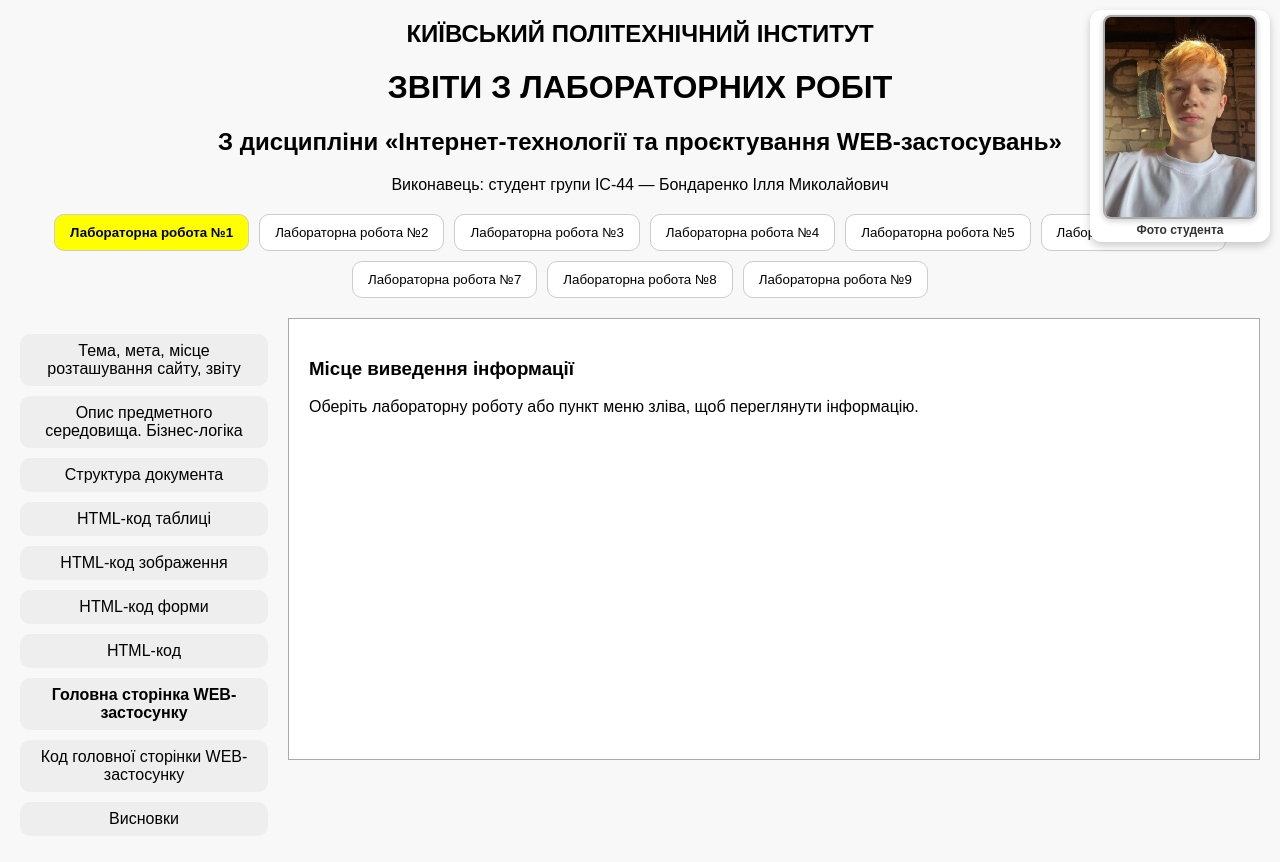
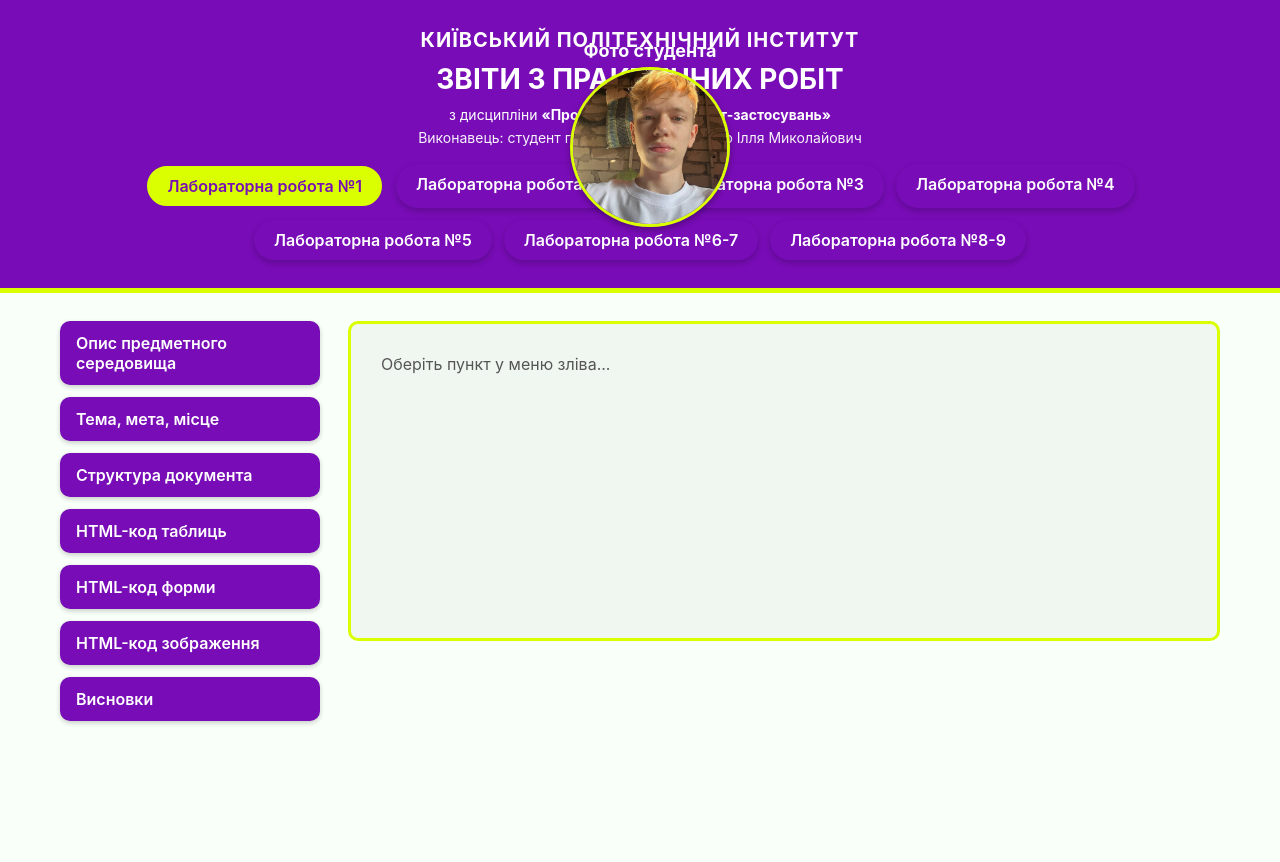
Before and after one commit to stefix66/IC-44_appRECORD-BondarenkoIllia-FIOT-2025, a plain HTML site: page index.html in a window 1280 px wide. After the commit the page ends 800 px from the top, so only its background shows below. Drawn offline with Linux system fonts and the light colour scheme.

Commit message:
feat: new file structure

```diff
--- /dev/null
+++ b/css/style.css
@@ -0,0 +1,156 @@
+:root{
+  --green:#780cb6;
+  --lime:#d9ff00;
+  --bg:#f9fff9;
+  --muted:#f0f7f0;
+  --text:#111;
+}
+*{box-sizing:border-box}
+html,body{height:100%}
+body{
+  margin:0;
+  font-family: Inter, system-ui, -apple-system, "Segoe UI", Roboto, "Helvetica Neue", Arial;
+  background:var(--bg);
+  color:var(--text);
+  -webkit-font-smoothing:antialiased;
+  -moz-osx-font-smoothing:grayscale;
+}
+.container{max-width:1200px;margin:0 auto;padding:0 20px}
+.site-header{
+  background:var(--green);
+  color:#fff;
+  padding:28px 0;
+  text-align:center;
+  border-bottom:5px solid var(--lime);
+}
+.header-top h1{margin:0;font-size:20px;letter-spacing:1px}
+.header-top .subject{margin:10px 0;font-size:28px;font-weight:700}
+.header-top .discipline{margin:6px 0;font-size:14px}
+.header-top .student{margin:6px 0;font-size:14px;opacity:0.95}
+.labs-menu{
+  display:flex;
+  justify-content:center;
+  gap:12px;
+  flex-wrap:wrap;
+  margin-top:18px
+}
+.labs-menu a{
+  display:inline-block;
+  padding:10px 20px;
+  border-radius:28px;
+  background:var(--green);
+  color:#fff;
+  text-decoration:none;
+  font-weight:600;
+  transition:all .25s ease;
+  box-shadow:0 3px 6px rgba(0,0,0,.2);
+}
+.labs-menu a:hover{
+  background:var(--lime);
+  color:var(--green);
+  transform:translateY(-3px) scale(1.05);
+  box-shadow:0 5px 10px rgba(0,0,0,.25);
+}
+.labs-menu a.active-top{
+  background:var(--lime);
+  color:var(--green);
+  border:2px solid var(--green);
+  box-shadow:none
+}
+.main{
+  display:flex;
+  gap:28px;
+  padding:28px 20px;
+  align-items:flex-start
+}
+.sidebar{
+  width:260px;
+  display:flex;
+  flex-direction:column;
+  gap:12px
+}
+.sidebar .sidebar-empty{
+  padding:14px;
+  background:transparent;
+  color:var(--text)
+}
+.sidebar a{
+  display:block;
+  padding:12px 16px;
+  border-radius:10px;
+  background:var(--green);
+  color:#fff;
+  text-decoration:none;
+  font-weight:600;
+  transition:all .25s ease;
+  box-shadow:0 2px 5px rgba(0,0,0,.2);
+}
+.sidebar a:hover{
+  background:var(--lime);
+  color:var(--green);
+  transform:translateX(6px);
+  box-shadow:0 4px 8px rgba(0,0,0,.25);
+}
+.sidebar a.active-side{
+  background:var(--lime);
+  color:var(--green);
+  border:2px solid var(--green);
+  padding:11px 15px;
+  box-shadow:none
+}
+.content{
+  flex:1;
+  background:var(--muted);
+  padding:22px;
+  border-radius:10px;
+  border:3px solid var(--lime);
+  min-height:320px
+}
+.content h2{margin-top:0}
+.content ul{padding-left:20px}
+.content a{color:var(--green);text-decoration:underline}
+.content-empty{color:#555;padding:8px}
+.content-error{color:#a00;padding:8px;background:#fff1f1;border-radius:6px;padding:12px}
+@media (max-width:1000px){
+  .container{padding:0 16px}
+  .sidebar{width:220px}
+  .header-top .subject{font-size:22px}
+}
+@media (max-width:800px){
+  .main{flex-direction:column}
+  .sidebar{width:100%;flex-direction:row;overflow:auto;padding-bottom:8px}
+  .sidebar a{white-space:nowrap;margin-right:8px}
+  .content{order:2}
+}
+
+.site-header {
+  position: relative;
+}
+
+.student-photo-wrapper {
+  position: fixed;
+  top: 40px;
+  right: 550px;
+  text-align: center;
+  font-size: 18px;
+  color: #fff;
+  font-weight: 700;
+   z-index: 1000;
+}
+
+
+
+.student-photo-label {
+  display: block;
+  margin-bottom: 6px;
+}
+
+/* Фото студента */
+.student-photo {
+  width: 160px;
+  height: 160px;
+  object-fit: cover;
+  border-radius: 50%;
+  border: 3px solid var(--lime);
+  box-shadow: 0 3px 6px rgba(0,0,0,.3);
+}
--- a/index.html
+++ b/index.html
@@ -1,217 +1,157 @@
 <!DOCTYPE html>
 <html lang="uk">
 <head>
-    <meta charset="UTF-8">
-    <title>Звіт з лабораторних робіт</title>
-    <style>
-        body {
-            font-family: Arial, sans-serif;
-            margin: 20px;
-            background-color: #f8f8f8;
-        }
-        h1, h2 {
-            text-align: center;
-        }
-        .header {
-            text-align: center;
-            margin-bottom: 20px;
-        }
-        .lab-buttons {
-            display: flex;
-            justify-content: center;
-            gap: 10px;
-            margin-bottom: 20px;
-            flex-wrap: wrap;
-        }
-        .lab-buttons button {
-            padding: 10px 15px;
-            border: 1px solid #ccc;
-            background: #fff;
-            cursor: pointer;
-            border-radius: 10px;
-        }
-        .lab-buttons button.active {
-            background: yellow;
-            font-weight: bold;
-        }
-        .sidebar {
-            width: 20%;
-            float: left;
-        }
-        .sidebar ul {
-            list-style: none;
-            padding: 0;
-        }
-        .sidebar li {
-            margin: 10px 0;
-            padding: 8px;
-            background: #eee;
-            border-radius: 10px;
-            text-align: center;
-            cursor: pointer;
-        }
-        .sidebar li:hover {
-            background: #ddd;
-        }
-        .content {
-            width: 75%;
-            float: right;
-            min-height: 400px;
-            border: 1px solid #aaa;
-            background: #fff;
-            padding: 20px;
-        }
-        .student-photo-container {
-            position: fixed;
-            top: 10px;
-            right: 10px;
-            width: 170px;
-            text-align: center;
-            z-index: 1000;
-            background: #fff;
-            padding: 5px;
-            border-radius: 12px;
-            box-shadow: 0 4px 8px rgba(0,0,0,0.2);
-        }
-        .student-photo-container img {
-            width: 150px;
-            height: auto;
-            border: 2px solid #aaa;
-            border-radius: 8px;
-            display: block;
-            margin: 0 auto;
-            box-shadow: 0 2px 6px rgba(0,0,0,0.2);
-        }
-        .student-photo-container span {
-            display: block;
-            font-size: 12px;
-            color: #333;
-            margin-top: 4px;
-            font-weight: bold;
-        }
-        .clearfix::after {
-            content: "";
-            display: table;
-            clear: both;
-        }
-        pre {
-            background: #f0f0f0;
-            padding: 10px;
-            border-radius: 8px;
-            overflow-x: auto;
-            white-space: pre-wrap;
-            word-wrap: break-word;
-        }
-    </style>
+<meta charset="utf-8">
+<meta name="viewport" content="width=device-width,initial-scale=1">
+<title>Звіти з лабораторних робіт</title>
+<link rel="stylesheet" href="css/style.css">
 </head>
 <body>
+<header class="site-header">
+  <div class="container">
+    <div class="header-top">
+      <h1>КИЇВСЬКИЙ ПОЛІТЕХНІЧНИЙ ІНСТИТУТ</h1>
+      <p class="subject">ЗВІТИ З ПРАКТИЧНИХ РОБІТ</p>
+      <p class="discipline">з дисципліни <strong>«Програмування інтернет-застосувань»</strong></p>
+      <p class="student">Виконавець: студент групи ІС-44 Бондаренко Ілля Миколайович</p>
 
-    <div class="student-photo-container">
-        <img src="img/student.jpg" alt="Фото студента">
-        <span>Фото студента</span>
+      <div class="student-photo-wrapper">
+        <span class="student-photo-label">Фото студента</span>
+        <img src="img/student.jpg" alt="Фото студента" class="student-photo">
+      </div>
     </div>
 
-    <div class="header">
-        <h2>КИЇВСЬКИЙ ПОЛІТЕХНІЧНИЙ ІНСТИТУТ</h2>
-        <h1>ЗВІТИ З ЛАБОРАТОРНИХ РОБІТ</h1>
-        <h2>З дисципліни «Інтернет-технології та проєктування WEB-застосувань»</h2>
-        <p>Виконавець: студент групи ІС-44 — Бондаренко Ілля Миколайович</p>
-    </div>
+    <nav class="labs-menu" role="navigation" aria-label="Лабораторні роботи">
+      <a href="#" data-lab="lab1" class="lab-link">Лабораторна робота №1</a>
+      <a href="#" data-lab="lab2" class="lab-link">Лабораторна робота №2</a>
+      <a href="#" data-lab="lab3" class="lab-link">Лабораторна робота №3</a>
+      <a href="#" data-lab="lab4" class="lab-link">Лабораторна робота №4</a>
+      <a href="#" data-lab="lab5" class="lab-link">Лабораторна робота №5</a>
+      <a href="#" data-lab="lab6-7" class="lab-link">Лабораторна робота №6-7</a>
+      <a href="#" data-lab="lab8-9" class="lab-link">Лабораторна робота №8-9</a>
+    </nav>
+  </div>
+</header>
 
-    <div class="lab-buttons">
-        <button class="active" onclick="loadLab(1)">Лабораторна робота №1</button>
-        <button onclick="loadLab(2)">Лабораторна робота №2</button>
-        <button onclick="loadLab(3)">Лабораторна робота №3</button>
-        <button onclick="loadLab(4)">Лабораторна робота №4</button>
-        <button onclick="loadLab(5)">Лабораторна робота №5</button>
-        <button onclick="loadLab(6)">Лабораторна робота №6</button>
-        <button onclick="loadLab(7)">Лабораторна робота №7</button>
-        <button onclick="loadLab(8)">Лабораторна робота №8</button>
-        <button onclick="loadLab(9)">Лабораторна робота №9</button>
-    </div>
+<main class="main container">
+  <aside id="sidebar" class="sidebar" aria-label="Пункти лабораторної">
+    <div class="sidebar-empty">Оберіть лабораторну роботу</div>
+  </aside>
+  <section id="content" class="content" tabindex="0">
+    <div class="content-empty">Вміст буде завантажуватись сюди</div>
+  </section>
+</main>
 
-    <div class="clearfix">
-        <div class="sidebar">
-            <ul>
-                <li onclick="loadSection('theme')">Тема, мета, місце розташування сайту, звіту</li>
-                <li onclick="loadSection('description')">Опис предметного середовища. Бізнес-логіка</li>
-                <li onclick="loadSection('structure')">Структура документа</li>
-                <li onclick="loadSection('table')">HTML-код таблиці</li>
-                <li onclick="loadSection('image')">HTML-код зображення</li>
-                <li onclick="loadSection('form')">HTML-код форми</li>
-                <li onclick="loadSection('html')">HTML-код</li>
-                <li onclick="loadSection('mainPage')"><b>Головна сторінка WEB-застосунку</b></li>
-                <li onclick="loadSection('mainCode')">Код головної сторінки WEB-застосунку</li>
-                <li onclick="loadSection('conclusions')">Висновки</li>
-            </ul>
-        </div>
+<script>
+const menuItems = {
+  "lab1": [
+    {file: "lab1/lab-1.1.html", name: "Опис предметного середовища"},
+    {file: "lab1/lab-1.2.html", name: "Тема, мета, місце"},
+    {file: "lab1/lab-1.3.html", name: "Структура документа"},
+    {file: "lab1/lab-1.4.html", name: "HTML-код таблиць"},
+    {file: "lab1/lab-1.5.html", name: "HTML-код форми"},
+    {file: "lab1/lab-1.6.html", name: "HTML-код зображення"},
+    {file: "lab1/lab-1.7.html", name: "Висновки"}
+  ],
+  "lab2": [
+    {file: "lab2/lab-2.1.html", name: "Опис предметного середовища"},
+    {file: "lab2/lab-2.2.html", name: "Тема, мета, місце"},
+    {file: "lab2/lab-2.3.html", name: "Висновки"}
+  ],
+  "lab3": [
+    {file: "lab3/lab-3.1.html", name: "Опис предметного середовища"},
+    {file: "lab3/lab-3.2.html", name: "Тема, мета, місце"},
+    {file: "lab3/lab-3.3.html", name: "Висновки"}
+  ],
+  "lab4": [
+    {file: "lab4/lab-4.1.html", name: "Опис предметного середовища"},
+    {file: "lab4/lab-4.2.html", name: "Тема, мета, місце"},
+    {file: "lab4/lab-4.3.html", name: "Висновки"}
+  ],
+  "lab5": [
+    {file: "lab5/lab-5.1.html", name: "Опис предметного середовища"},
+    {file: "lab5/lab-5.2.html", name: "Тема, мета, місце"},
+    {file: "lab5/lab-5.3.html", name: "Висновки"}
+  ],
+  "lab6-7": [
+    {file: "lab6-7/lab-6.1.html", name: "Опис предметного середовища"},
+    {file: "lab6-7/lab-6.2.html", name: "Тема, мета, місце"},
+    {file: "lab6-7/lab-6.3.html", name: "Висновки"}
+  ],
+  "lab8-9": [
+    {file: "lab8-9/lab-8.1.html", name: "Опис предметного середовища"},
+    {file: "lab8-9/lab-8.2.html", name: "Тема, мета, місце"},
+    {file: "lab8-9/lab-8.3.html", name: "Висновки"}
+  ]
+};
 
-        <div class="content" id="content">
-            <h3>Місце виведення інформації</h3>
-            <p>Оберіть лабораторну роботу або пункт меню зліва, щоб переглянути інформацію.</p>
-        </div>
-    </div>
+const topLinks = document.querySelectorAll(".lab-link");
+const sidebar = document.getElementById("sidebar");
+const content = document.getElementById("content");
+let activeSidebarLink = null;
 
-    <script>
-        function loadLab(labNumber) {
-            document.querySelectorAll('.lab-buttons button').forEach(btn => btn.classList.remove('active'));
-            document.querySelectorAll('.lab-buttons button')[labNumber-1].classList.add('active');
-            document.getElementById("content").innerHTML = `
-                <h3>Лабораторна робота №${labNumber}</h3>
-                <p>Тут буде зміст лабораторної роботи №${labNumber}.</p>
-            `;
-        }
+function clearActiveTop() {
+  topLinks.forEach(l => l.classList.remove("active-top"));
+}
+function clearActiveSidebar() {
+  const nodes = sidebar.querySelectorAll("a");
+  nodes.forEach(n => n.classList.remove("active-side"));
+  activeSidebarLink = null;
+}
+function buildSidebar(lab) {
+  sidebar.innerHTML = "";
+  const items = menuItems[lab];
+  if (!items) {
+    sidebar.innerHTML = "<div class='sidebar-empty'>Матеріали ще не додані</div>";
+    content.innerHTML = "<div class='content-empty'>Оберіть пункт</div>";
+    return;
+  }
+  items.forEach(it => {
+    const a = document.createElement("a");
+    a.href = "#";
+    a.textContent = it.name;
+    a.dataset.file = it.file;
+    a.addEventListener("click", e => {
+      e.preventDefault();
+      loadContent(it.file);
+      clearActiveSidebar();
+      a.classList.add("active-side");
+      activeSidebarLink = a;
+    });
+    sidebar.appendChild(a);
+  });
+  content.innerHTML = "<div class='content-empty'>Оберіть пункт у меню зліва...</div>";
+}
 
-        function loadSection(section) {
-            const sections = {
-                theme: `
-                    <h3>Тема та мета</h3>
-                    <p><b>Тема:</b> ТЕГИ ТА АТРИБУТИ HTML-ДОКУМЕНТА. СТРУКТУРНА РОЗМІТКА. GIT. GITHUB. РОБОТА З РЕПОЗИТОРІЯМИ. ОПИС ЛОГІКИ ВЛАСНОГО WEB-ЗАСТОСУНКУ.</p>
-                    <p><b>Мета:</b> придбати практичні навички роботи з GitHub, репозиторіями, HTML-документом, таблицями, зображеннями, посиланнями, списками, формами. Створити шаблон звітного HTML-документу для відображення результатів роботи всіх лабораторних робіт.</p>
-                    <p><b>Посилання на виконані завдання:</b></p>
-                    <ul>
-                        <li><a href="https://github.com/stefix66/IC-44_appWEB-BondarenkoIllia-FIOT-2025" target="_blank">Репозиторій власного веб-застосунку (GitHub)</a></li>
-                        <li><a href="https://stefix66.github.io/IC-44_appWEB-BondarenkoIllia-FIOT-2025" target="_blank">Власний веб-застосунок (Жива сторінка)</a></li>
-                        <li><a href="https://github.com/stefix66/IC-44_INDEPENDENT-BondarenkoIllia-FIOT-2025" target="_blank">Репозиторій самостійних робіт (GitHub)</a></li>
-                        <li><a href="https://stefix66.github.io/IC-44_INDEPENDENT-BondarenkoIllia-FIOT-2025" target="_blank">Самостійна робота №1 (Жива сторінка)</a></li>
-                    </ul>
-                `,
-                description: `
-                    <h3>Опис предметного середовища. Бізнес-логіка</h3>
-                    <p>WEB-застосунок «Онлайн-меню піцерії BellaPizza» призначений для ознайомлення відвідувачів із асортиментом піцерії.</p>
-                    <p>Користувач може переглянути доступні піци, напої та закуски, дізнатися їхню ціну та опис, додати обрані страви до кошика або у «Вибране», а також оформити попереднє замовлення через просту форму.</p>
-                `,
-                structure: `
-                    <h3>Структура документа</h3>
-                    <pre>
-📂 img/
-📄 README.md
-📄 about.html
-📄 index.html
-📄 menu.html
-📄 project-info.html
-📄 styles.css
-                    </pre>
-                `,
-                table: `
-                    <h3>HTML-код таблиці</h3>
-                    <pre>
-&lt;table class="menu-table"&gt;
-  &lt;caption&gt;Меню — популярні піци&lt;/caption&gt;
-  ...
-&lt;/table&gt;
-                    </pre>
-                `,
-                image: "<h3>HTML-код зображення</h3><pre>&lt;img src='photo.jpg' alt='Фото'&gt;</pre>",
-                form: "<h3>HTML-код форми</h3><pre>&lt;form&gt;...&lt;/form&gt;</pre>",
-                html: "<h3>HTML-код</h3><pre>&lt;!DOCTYPE html&gt; ...</pre>",
-                mainPage: "<h3>Головна сторінка WEB-застосунку</h3><p>Опис та скріншот головної сторінки.</p>",
-                mainCode: "<h3>Код головної сторінки WEB-застосунку</h3><pre>&lt;html&gt; ... &lt;/html&gt;</pre>",
-                conclusions: "<h3>Висновки</h3><p>Тут будуть висновки по лабораторній роботі.</p>"
-            };
-            document.getElementById("content").innerHTML = sections[section] || "<p>Розділ у розробці...</p>";
-        }
-    </script>
+function loadContent(path) {
+  fetch(path).then(r => {
+    if (!r.ok) throw new Error("network");
+    return r.text();
+  }).then(html => {
+    content.innerHTML = html;
+    content.focus();
+  }).catch(() => {
+    content.innerHTML = "<div class='content-error'>Не вдалося завантажити файл</div>";
+  });
+}
 
+topLinks.forEach(link => {
+  link.addEventListener("click", e => {
+    e.preventDefault();
+    const lab = link.dataset.lab;
+    clearActiveTop();
+    link.classList.add("active-top");
+    buildSidebar(lab);
+  });
+});
+
+document.addEventListener("DOMContentLoaded", () => {
+  const first = document.querySelector('.lab-link[data-lab="lab1"]');
+  if (first) {
+    first.classList.add("active-top");
+    buildSidebar("lab1");
+  }
+});
+</script>
 </body>
 </html>
```
Also changed, not shown: lab1/lab-1.1.html (added, +11 -0 lines).
